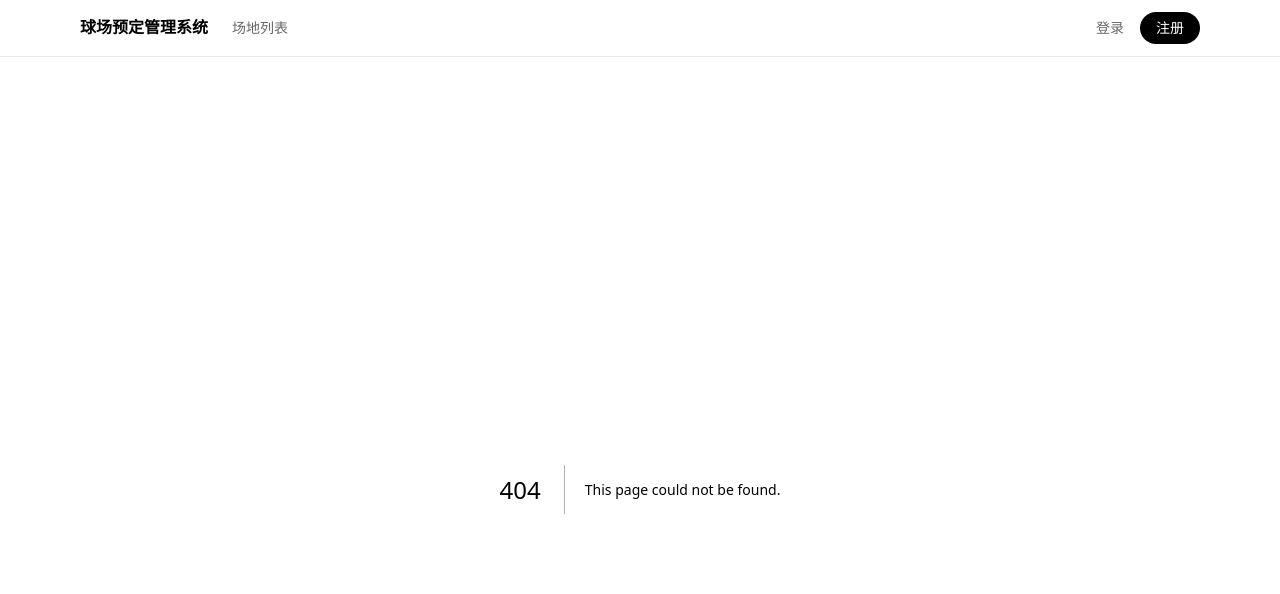
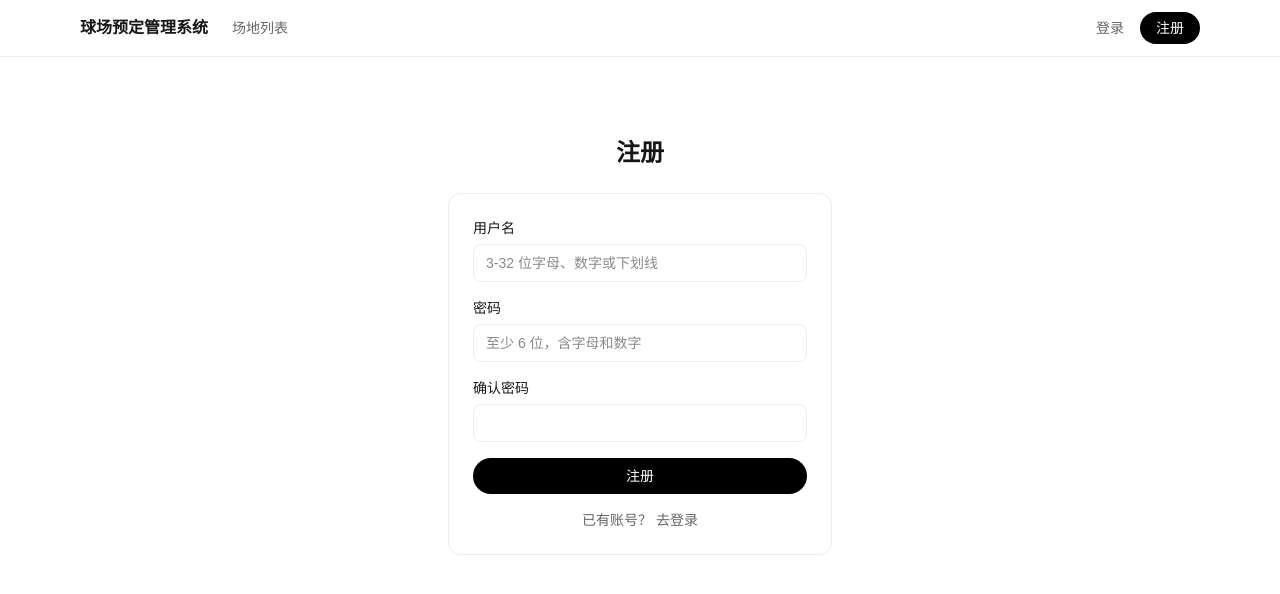
Before and after one commit to yangxchen666-cpu/venue-reservation-system, a Next.js app in the folder frontend/: page /register in a window 1280 px wide. Before the commit this address had no page. Shown: the top 594 px of the page. Built offline with nearby package versions, Linux system fonts and the light colour scheme; no server answers.

Commit message:
feat: login and register pages

```diff
--- /dev/null
+++ b/frontend/src/app/login/LoginForm.tsx
@@ -0,0 +1,82 @@
+"use client";
+
+import Link from "next/link";
+import { useRouter, useSearchParams } from "next/navigation";
+import { useState } from "react";
+
+import { apiFetch, ApiError } from "@/lib/api";
+import { setToken } from "@/lib/auth";
+import type { TokenResponse } from "@/lib/types";
+
+export default function LoginForm() {
+  const router = useRouter();
+  const searchParams = useSearchParams();
+  const [username, setUsername] = useState("");
+  const [password, setPassword] = useState("");
+  const [error, setError] = useState("");
+  const [submitting, setSubmitting] = useState(false);
+
+  async function handleSubmit(e: React.FormEvent) {
+    e.preventDefault();
+    setError("");
+    setSubmitting(true);
+    try {
+      const res = await apiFetch<TokenResponse>("/auth/login", {
+        method: "POST",
+        body: JSON.stringify({ username, password }),
+      });
+      setToken(res.access_token);
+      router.push(searchParams.get("next") ?? "/venues");
+    } catch (err) {
+      setError(err instanceof ApiError ? err.message : "登录失败，请稍后重试");
+      setSubmitting(false);
+    }
+  }
+
+  return (
+    <div className="rounded-xl border border-black/[.08] p-6 dark:border-white/[.145]">
+      {searchParams.get("registered") === "1" && (
+        <p className="mb-4 rounded-md bg-green-50 px-3 py-2 text-sm text-green-700 dark:bg-green-950 dark:text-green-300">
+          注册成功，请登录
+        </p>
+      )}
+      <form onSubmit={handleSubmit} className="flex flex-col gap-4">
+        <label className="flex flex-col gap-1.5 text-sm">
+          用户名
+          <input
+            value={username}
+            onChange={(e) => setUsername(e.target.value)}
+            required
+            autoComplete="username"
+            className="rounded-lg border border-black/[.08] px-3 py-2 outline-none focus:border-black dark:border-white/[.145] dark:focus:border-white"
+          />
+        </label>
+        <label className="flex flex-col gap-1.5 text-sm">
+          密码
+          <input
+            type="password"
+            value={password}
+            onChange={(e) => setPassword(e.target.value)}
+            required
+            autoComplete="current-password"
+            className="rounded-lg border border-black/[.08] px-3 py-2 outline-none focus:border-black dark:border-white/[.145] dark:focus:border-white"
+          />
+        </label>
+        {error && <p className="text-sm text-red-600 dark:text-red-400">{error}</p>}
+        <button
+          type="submit"
+          disabled={submitting}
+          className="rounded-full bg-black py-2 text-sm font-medium text-white transition-colors hover:bg-black/80 disabled:opacity-50 dark:bg-white dark:text-black dark:hover:bg-white/80"
+        >
+          {submitting ? "登录中…" : "登录"}
+        </button>
+      </form>
+      <p className="mt-4 text-center text-sm text-black/60 dark:text-white/70">
+        没有账号？{" "}
+        <Link href="/register" className="font-medium hover:underline">
+          去注册
+        </Link>
+      </p>
+    </div>
+  );
+}
--- /dev/null
+++ b/frontend/src/app/login/page.tsx
@@ -0,0 +1,20 @@
+import type { Metadata } from "next";
+import { Suspense } from "react";
+
+import LoginForm from "./LoginForm";
+
+export const metadata: Metadata = {
+  title: "登录 - 球场预定管理系统",
+};
+
+export default function LoginPage() {
+  return (
+    <div className="mx-auto max-w-sm pt-12">
+      <h1 className="mb-6 text-center text-2xl font-semibold">登录</h1>
+      {/* useSearchParams 需要 Suspense 边界（Next 15 静态渲染要求） */}
+      <Suspense>
+        <LoginForm />
+      </Suspense>
+    </div>
+  );
+}
--- /dev/null
+++ b/frontend/src/app/register/page.tsx
@@ -0,0 +1,110 @@
+"use client";
+
+import Link from "next/link";
+import { useRouter } from "next/navigation";
+import { useState } from "react";
+
+import { apiFetch, ApiError } from "@/lib/api";
+import type { User } from "@/lib/types";
+
+export default function RegisterPage() {
+  const router = useRouter();
+  const [username, setUsername] = useState("");
+  const [password, setPassword] = useState("");
+  const [confirm, setConfirm] = useState("");
+  const [error, setError] = useState("");
+  const [submitting, setSubmitting] = useState(false);
+
+  // 客户端校验，规则与后端 schemas/auth.py 一致
+  function validate(): string | null {
+    if (!/^[A-Za-z0-9_]{3,32}$/.test(username)) {
+      return "用户名须为 3-32 位字母、数字或下划线";
+    }
+    if (password.length < 6 || !/\p{L}/u.test(password) || !/\d/.test(password)) {
+      return "密码长度至少 6 位，且需同时包含字母和数字";
+    }
+    if (password !== confirm) {
+      return "两次输入的密码不一致";
+    }
+    return null;
+  }
+
+  async function handleSubmit(e: React.FormEvent) {
+    e.preventDefault();
+    setError("");
+    const invalid = validate();
+    if (invalid) {
+      setError(invalid);
+      return;
+    }
+    setSubmitting(true);
+    try {
+      await apiFetch<User>("/auth/register", {
+        method: "POST",
+        body: JSON.stringify({ username, password }),
+      });
+      router.push("/login?registered=1");
+    } catch (err) {
+      setError(err instanceof ApiError ? err.message : "注册失败，请稍后重试");
+      setSubmitting(false);
+    }
+  }
+
+  return (
+    <div className="mx-auto max-w-sm pt-12">
+      <h1 className="mb-6 text-center text-2xl font-semibold">注册</h1>
+      <div className="rounded-xl border border-black/[.08] p-6 dark:border-white/[.145]">
+        <form onSubmit={handleSubmit} className="flex flex-col gap-4">
+          <label className="flex flex-col gap-1.5 text-sm">
+            用户名
+            <input
+              value={username}
+              onChange={(e) => setUsername(e.target.value)}
+              required
+              autoComplete="username"
+              placeholder="3-32 位字母、数字或下划线"
+              className="rounded-lg border border-black/[.08] px-3 py-2 outline-none focus:border-black dark:border-white/[.145] dark:focus:border-white"
+            />
+          </label>
+          <label className="flex flex-col gap-1.5 text-sm">
+            密码
+            <input
+              type="password"
+              value={password}
+              onChange={(e) => setPassword(e.target.value)}
+              required
+              autoComplete="new-password"
+              placeholder="至少 6 位，含字母和数字"
+              className="rounded-lg border border-black/[.08] px-3 py-2 outline-none focus:border-black dark:border-white/[.145] dark:focus:border-white"
+            />
+          </label>
+          <label className="flex flex-col gap-1.5 text-sm">
+            确认密码
+            <input
+              type="password"
+              value={confirm}
+              onChange={(e) => setConfirm(e.target.value)}
+              required
+              autoComplete="new-password"
+              className="rounded-lg border border-black/[.08] px-3 py-2 outline-none focus:border-black dark:border-white/[.145] dark:focus:border-white"
+            />
+          </label>
+          {error && <p className="text-sm text-red-600 dark:text-red-400">{error}</p>}
+          <button
+            type="submit"
+            disabled={submitting}
+            className="rounded-full bg-black py-2 text-sm font-medium text-white transition-colors hover:bg-black/80 disabled:opacity-50 dark:bg-white dark:text-black dark:hover:bg-white/80"
+          >
+            {submitting ? "注册中…" : "注册"}
+          </button>
+        </form>
+        <p className="mt-4 text-center text-sm text-black/60 dark:text-white/70">
+          已有账号？{" "}
+          <Link href="/login" className="font-medium hover:underline">
+            去登录
+          </Link>
+        </p>
+      </div>
+    </div>
+  );
+}
```
